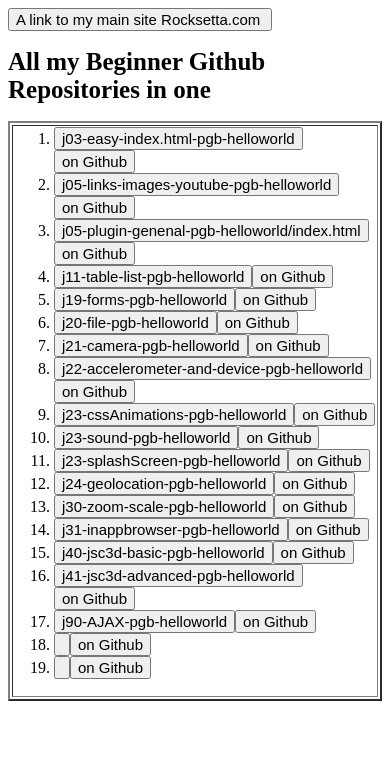
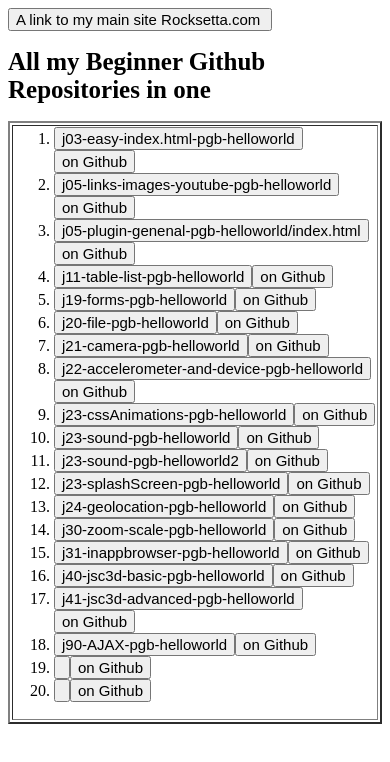
Before and after one commit to hpssjellis/j00-all-repos-pgb-helloworld, a plain HTML site: page index.html in a window 390 px wide. Drawn offline with Linux system fonts and the light colour scheme; some packages are replaced by stand-ins of ours.

Commit message:
Update index.html

```diff
--- a/index.html
+++ b/index.html
@@ -17,6 +17,7 @@
 <li><input type=button style="font-size:15px" value="j22-accelerometer-and-device-pgb-helloworld" onclick="{location='j22-accelerometer-and-device-pgb-helloworld/index.html'}"><input type=button style="font-size:15px" value="on Github" onclick="{location='https://github.com/hpssjellis/j22-accelerometer-and-device-pgb-helloworld'}">
 <li><input type=button style="font-size:15px" value="j23-cssAnimations-pgb-helloworld" onclick="{location='j23-cssAnimations-pgb-helloworld/index.html'}"><input type=button style="font-size:15px" value="on Github" onclick="{location='https://github.com/hpssjellis/j23-cssAnimations-pgb-helloworld'}">
 <li><input type=button style="font-size:15px" value="j23-sound-pgb-helloworld" onclick="{location='j23-sound-pgb-helloworld/index.html'}"><input type=button style="font-size:15px" value="on Github" onclick="{location='https://github.com/hpssjellis/j23-sound-pgb-helloworld'}">
+<li><input type=button style="font-size:15px" value="j23-sound-pgb-helloworld2" onclick="{location='j23-sound-pgb-helloworld/index.html'}"><input type=button style="font-size:15px" value="on Github" onclick="{location='https://github.com/hpssjellis/j23-sound-pgb-helloworld'}">
 <li><input type=button style="font-size:15px" value="j23-splashScreen-pgb-helloworld" onclick="{location='j23-splashScreen-pgb-helloworld/index.html'}"><input type=button style="font-size:15px" value="on Github" onclick="{location='https://github.com/hpssjellis/j23-splashScreen-pgb-helloworld'}">
 <li><input type=button style="font-size:15px" value="j24-geolocation-pgb-helloworld" onclick="{location='j24-geolocation-pgb-helloworld/index.html'}"><input type=button style="font-size:15px" value="on Github" onclick="{location='https://github.com/hpssjellis/j24-geolocation-pgb-helloworld'}">
 <li><input type=button style="font-size:15px" value="j30-zoom-scale-pgb-helloworld" onclick="{location='j30-zoom-scale-pgb-helloworld/index.html'}"><input type=button style="font-size:15px" value="on Github" onclick="{location='https://github.com/hpssjellis/j30-zoom-scale-pgb-helloworld'}">
```
